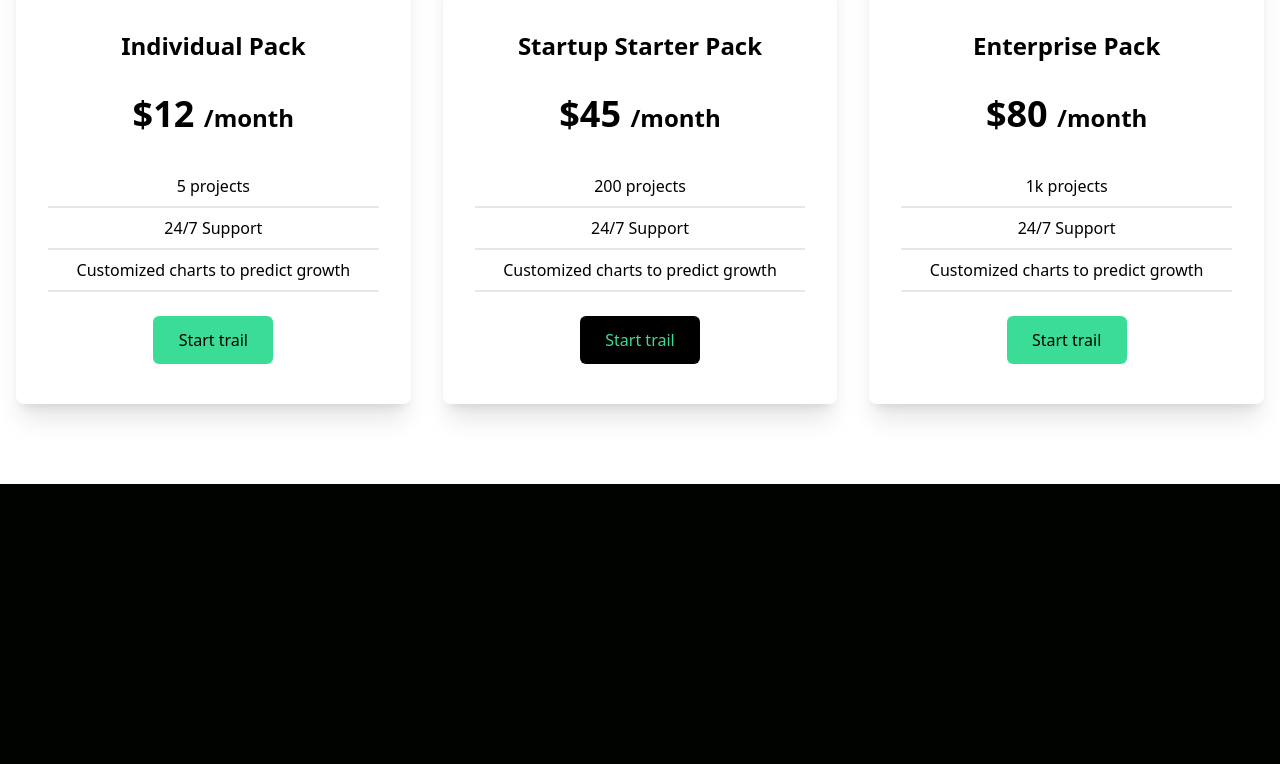
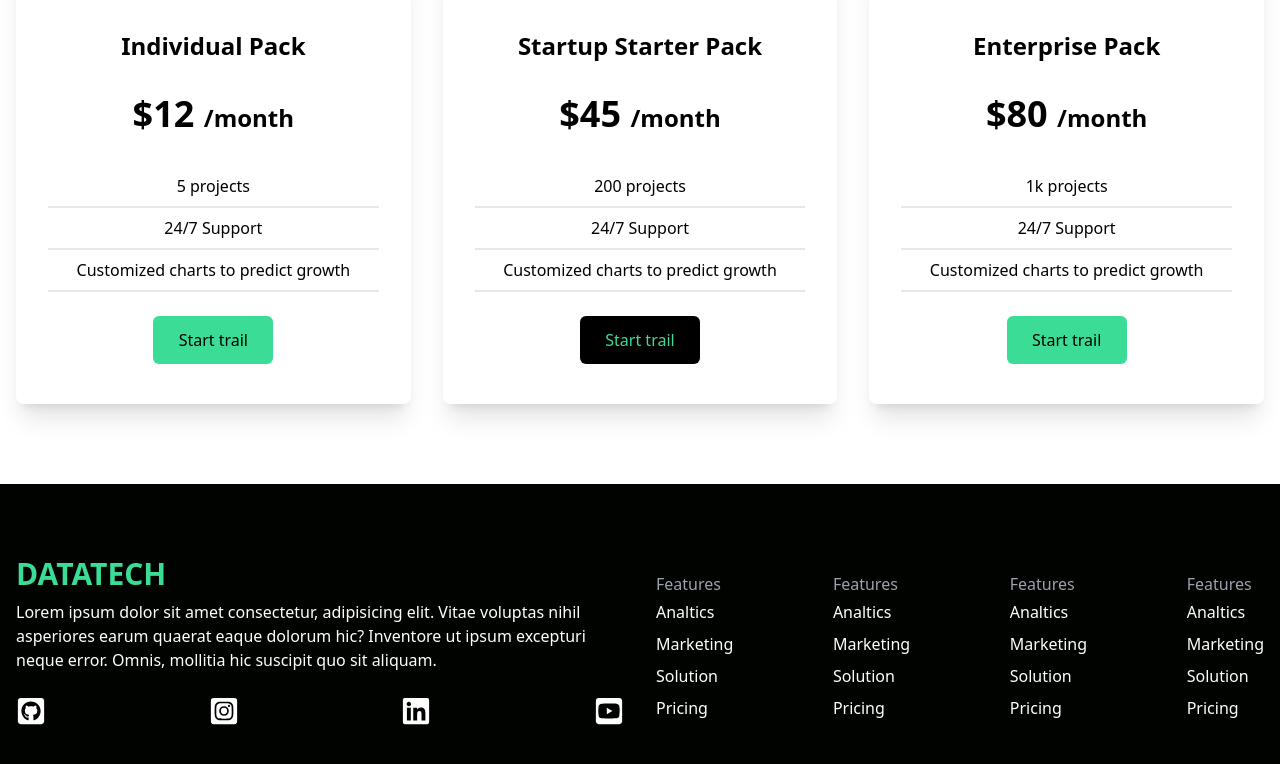
Before and after one commit to surajbahadur591/tailwind-landing-page, a React (Create React App) app: page / in a window 1280 px wide. Shown: the part 1510-2274 px from the top of the page. Before the commit the page ends 1994 px from the top, so only its background shows below. Built offline with nearby package versions, Linux system fonts and the light colour scheme.

Commit message:
footer component

```diff
--- a/src/App.js
+++ b/src/App.js
@@ -4,16 +4,17 @@ import Hero from "./components/Hero";
 import Analytics from "./components/Analytics";
 import Newsletter from "./components/Newsletter";
 import Cards from "./components/Cards";
+import Footer from "./components/Footer";
+
 function App() {
   return (
-
-    <div><Navbar/>
-    <Hero/>
-    <Analytics/>
-    <Newsletter/>
-    <Cards/>
-
-
+    <div>
+      <Navbar />
+      <Hero />
+      <Analytics />
+      <Newsletter />
+      <Cards />
+      <Footer />
     </div>
   );
 }
--- a/src/components/Footer.jsx
+++ b/src/components/Footer.jsx
@@ -0,0 +1,72 @@
+import React from "react";
+import {
+  FaGithubSquare,
+  FaInstagramSquare,
+  FaLinkedin,
+  FaYoutubeSquare,
+} from "react-icons/fa";
+const Footer = () => {
+  return (
+    <>
+      <div className="max-w-[1240] mx-auto py-16 px-4 grid lg:grid-cols-2 gap-8">
+        <div className="text-white">
+          <h1 className=" text-[#3BDC95] text-2xl uppercase font-bold md:text-3xl py-2">
+            Datatech
+          </h1>
+          <p>
+            Lorem ipsum dolor sit amet consectetur, adipisicing elit. Vitae
+            voluptas nihil asperiores earum quaerat eaque dolorum hic? Inventore
+            ut ipsum excepturi neque error. Omnis, mollitia hic suscipit quo sit
+            aliquam.
+          </p>
+          <div className="flex justify-between md:-w-[75%] my-6">
+            <FaGithubSquare size={30} />
+            <FaInstagramSquare size={30} />
+            <FaLinkedin size={30} />
+            <FaYoutubeSquare size={30} />
+          </div>
+        </div>
+        <div className="lg:cols-span-3 flex justify-between mt-6 ">
+        <div className="text-white">
+            <h6 className="font-medium text-gray-400">Features</h6>
+            <ul>
+                <li className="py-1" >Analtics</li>
+                <li className="py-1">Marketing</li>
+                <li className="py-1">Solution</li>
+                <li className="py-1">Pricing</li>
+            </ul>
+        </div>
+        <div className="text-white">
+            <h6 className="font-medium text-gray-400">Features</h6>
+            <ul>
+                <li className="py-1" >Analtics</li>
+                <li className="py-1">Marketing</li>
+                <li className="py-1">Solution</li>
+                <li className="py-1">Pricing</li>
+            </ul>
+        </div>
+        <div className="text-white">
+            <h6 className="font-medium text-gray-400">Features</h6>
+            <ul>
+                <li className="py-1" >Analtics</li>
+                <li className="py-1">Marketing</li>
+                <li className="py-1">Solution</li>
+                <li className="py-1">Pricing</li>
+            </ul>
+        </div>
+        <div className="text-white">
+            <h6 className="font-medium text-gray-400">Features</h6>
+            <ul>
+                <li className="py-1" >Analtics</li>
+                <li className="py-1">Marketing</li>
+                <li className="py-1">Solution</li>
+                <li className="py-1">Pricing</li>
+            </ul>
+        </div>
+        </div>
+      </div>
+    </>
+  );
+};
+
+export default Footer;
```
